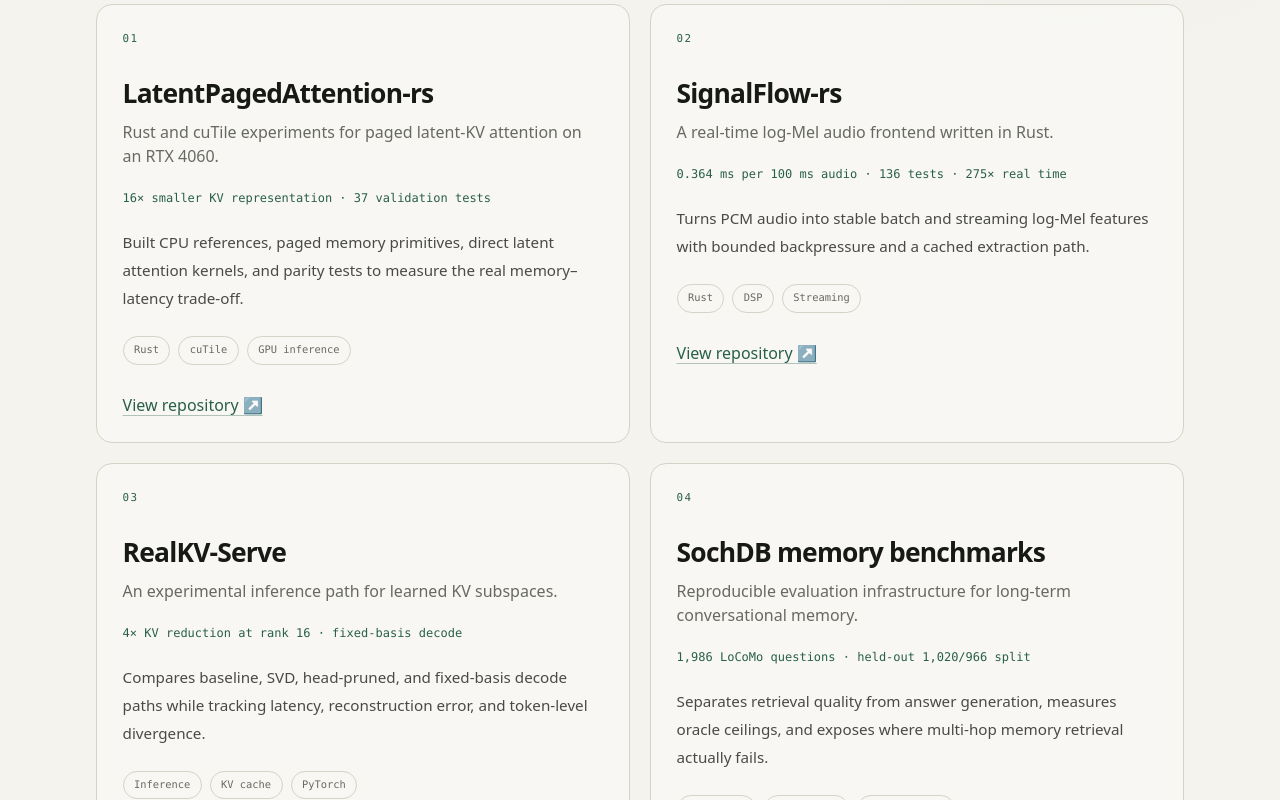
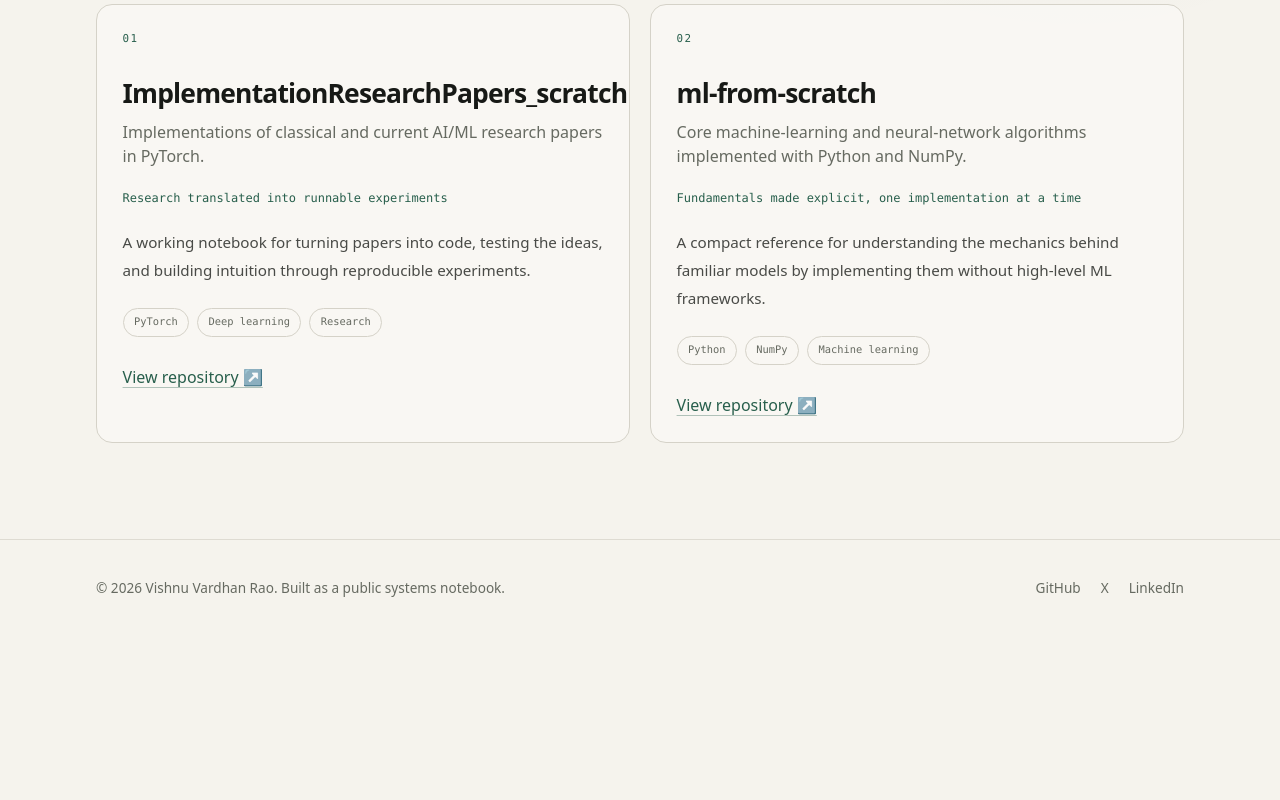
Before and after one commit to tatavishnurao/tatavishnurao.github.io, a Next.js app: page /projects in a window 1280 px wide. Shown: the part 440-1240 px from the top of the page. After the commit the page ends 1076 px from the top, so only its background shows below. Built offline with nearby package versions, Linux system fonts and the light colour scheme.

Commit message:
Show only pinned GitHub projects

```diff
--- a/content/projects.ts
+++ b/content/projects.ts
@@ -1,42 +1,18 @@
 export const projects = [
   {
-    title: "LatentPagedAttention-rs",
-    href: "https://github.com/tatavishnurao/LatentPagedAttention-rs",
-    description: "Rust and cuTile experiments for paged latent-KV attention on an RTX 4060.",
-    result: "16× smaller KV representation · 37 validation tests",
-    tags: ["Rust", "cuTile", "GPU inference"],
-    aim: "Built CPU references, paged memory primitives, direct latent attention kernels, and parity tests to measure the real memory–latency trade-off."
+    title: "ImplementationResearchPapers_scratch",
+    href: "https://github.com/tatavishnurao/ImplementationResearchPapers_scratch",
+    description: "Implementations of classical and current AI/ML research papers in PyTorch.",
+    result: "Research translated into runnable experiments",
+    tags: ["PyTorch", "Deep learning", "Research"],
+    aim: "A working notebook for turning papers into code, testing the ideas, and building intuition through reproducible experiments."
   },
   {
-    title: "SignalFlow-rs",
-    href: "https://github.com/tatavishnurao/signalflow-rs",
-    description: "A real-time log-Mel audio frontend written in Rust.",
-    result: "0.364 ms per 100 ms audio · 136 tests · 275× real time",
-    tags: ["Rust", "DSP", "Streaming"],
-    aim: "Turns PCM audio into stable batch and streaming log-Mel features with bounded backpressure and a cached extraction path."
-  },
-  {
-    title: "RealKV-Serve",
-    href: "https://github.com/tatavishnurao/RealKV-Serve",
-    description: "An experimental inference path for learned KV subspaces.",
-    result: "4× KV reduction at rank 16 · fixed-basis decode",
-    tags: ["Inference", "KV cache", "PyTorch"],
-    aim: "Compares baseline, SVD, head-pruned, and fixed-basis decode paths while tracking latency, reconstruction error, and token-level divergence."
-  },
-  {
-    title: "SochDB memory benchmarks",
-    href: "https://github.com/tatavishnurao/sochdb-benchmarks",
-    description: "Reproducible evaluation infrastructure for long-term conversational memory.",
-    result: "1,986 LoCoMo questions · held-out 1,020/966 split",
-    tags: ["Retrieval", "Evaluation", "Agent memory"],
-    aim: "Separates retrieval quality from answer generation, measures oracle ceilings, and exposes where multi-hop memory retrieval actually fails."
-  },
-  {
-    title: "DubPatch",
-    href: "https://github.com/tatavishnurao/DubPatch",
-    description: "A fidelity QA loop for dubbing English video into Indic languages.",
-    result: "Shortlisted among 200 Sarvam Epoch builders",
-    tags: ["Speech", "Multilingual AI", "Evaluation"],
-    aim: "Aligns source and dubbed transcripts, identifies segment-level errors, and regenerates only the affected audio blocks."
+    title: "ml-from-scratch",
+    href: "https://github.com/tatavishnurao/ml-from-scratch",
+    description: "Core machine-learning and neural-network algorithms implemented with Python and NumPy.",
+    result: "Fundamentals made explicit, one implementation at a time",
+    tags: ["Python", "NumPy", "Machine learning"],
+    aim: "A compact reference for understanding the mechanics behind familiar models by implementing them without high-level ML frameworks."
   }
 ];
```
